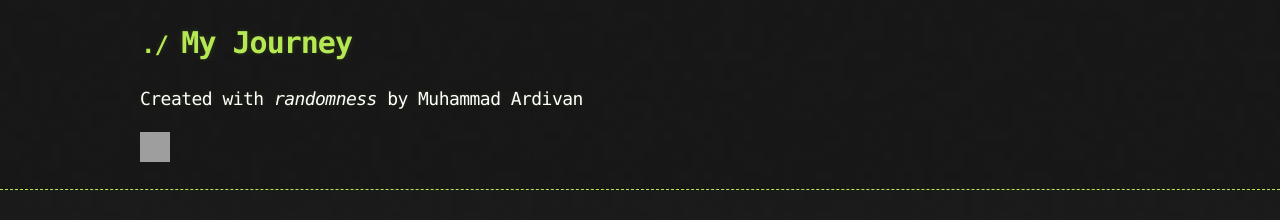
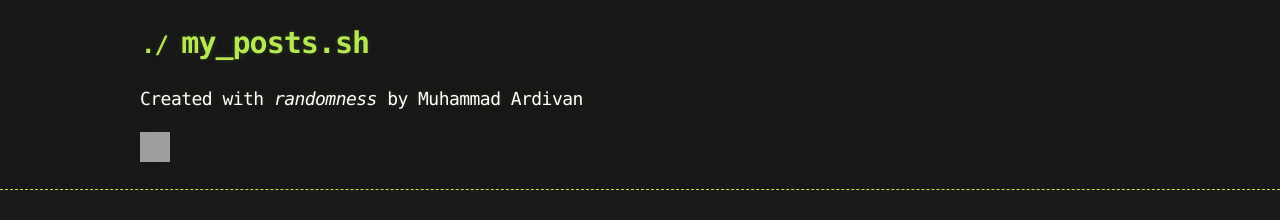
Before and after one commit to nugamuhammad/nugamuhammad.github.io, a Jekyll site: the page built from index.html, in a window 1280 px wide. Shown: the top 220 px of the page. Built offline with Jekyll 4.4.1, drawn with Linux system fonts in a browser that asks for light colours; the list of posts is cut into pages by our own code; comment, search, counter and statistics services are not loaded; the repository's description, which GitHub fills in, is left out; grey boxes are pictures that could not be loaded.

Commit message:
Update .gitignore, Gemfile.lock, __config.yml

```diff
--- a/_config.yml
+++ b/_config.yml
@@ -9,11 +9,11 @@
 gems: [jekyll-paginate]
 
 # Site settings
-title: My Journey
+title: my_posts.sh
 email: nugamuhammad@gmail.com
 description: > # this means to ignore newlines until "baseurl:"
 baseurl: "" # the subpath of your site, e.g. /blog
-github_username:  nuga99
+github_username: xb4dc0d3
 theme: jekyll-theme-hacker
 permalink: /:categories/:day/:month/:year/:title:output_ext
 paginate: 5
```
Also changed, not shown: Gemfile.lock, 1 other file.
